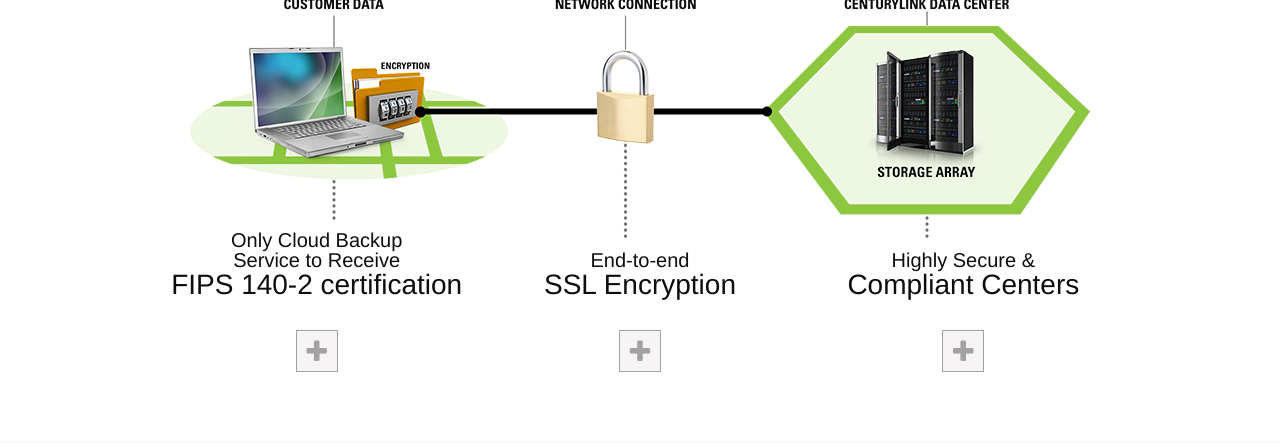
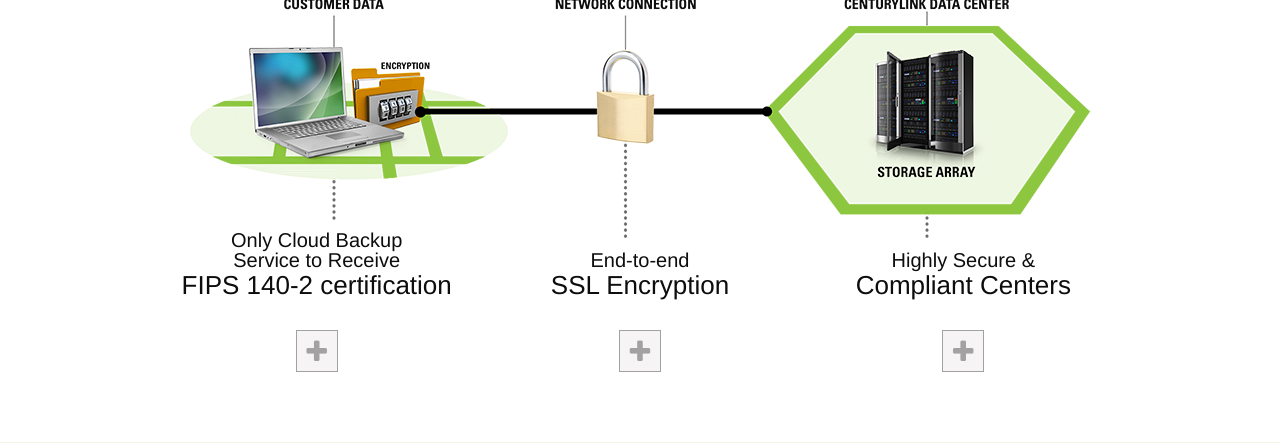
Before and after one commit to matthewnolan/centurylink, a PHP site: page /itleader-databackup.html in a window 1280 px wide. Shown: the part 1172-1615 px from the top of the page. Run offline with PHP 8.4, Linux system fonts and the light colour scheme.

Commit message:
center plus, minus,  font-size trick for safari

```diff
--- a/css/style.css
+++ b/css/style.css
@@ -848,6 +848,7 @@ img, iframe{
 	background-color:#f6f4f4;
 	padding:8px;
 	margin:20px auto;
+	text-align:center;
 }
 .onboard3col .plus i,.onboard3col .minus i, .secure-detail .plus i, .secure-detail .minus i{
 	font-size:26px;
@@ -1073,7 +1074,7 @@ img, iframe{
 	line-height:20px;
 }
 .secure-detail h3 span{
-	font-size:28px;
+	font-size:26px;
 	line-height:30px;
 }
 .secure-detail .first{
```
